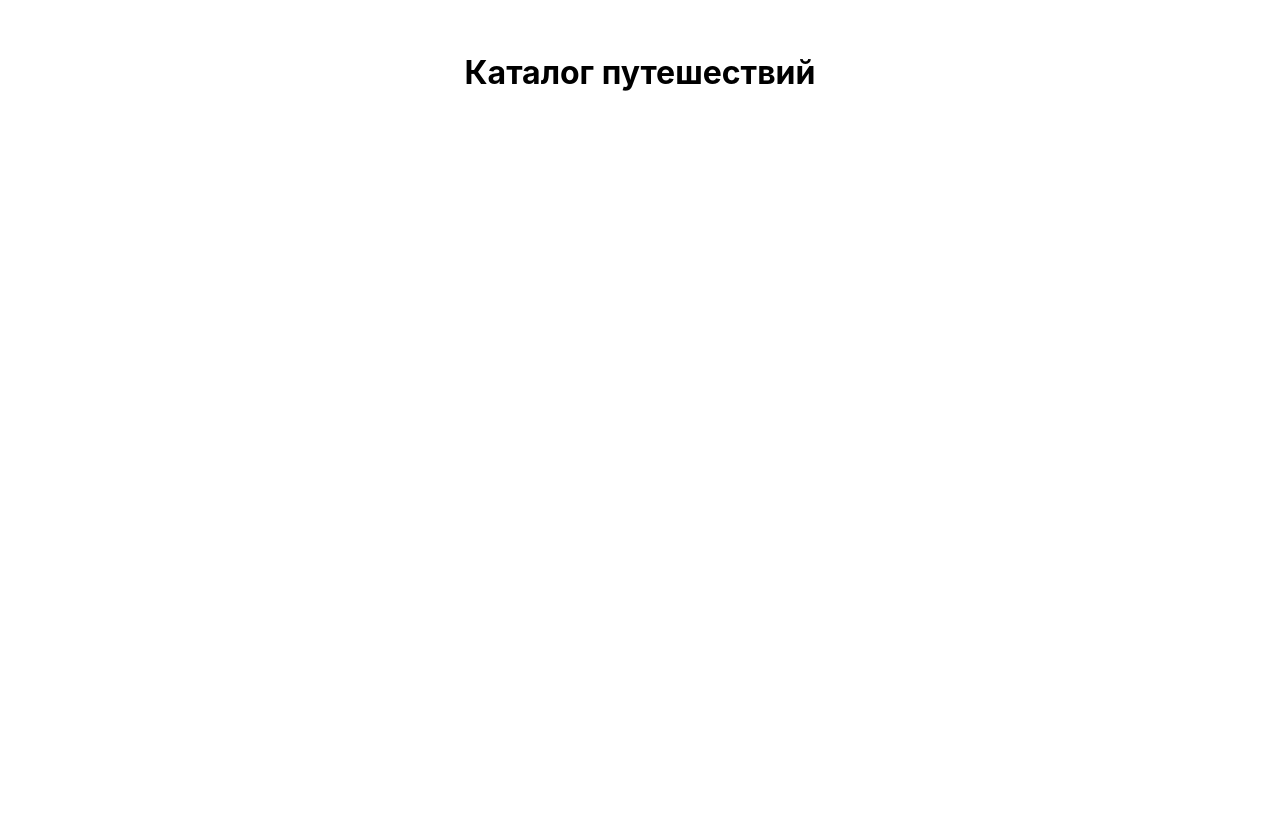
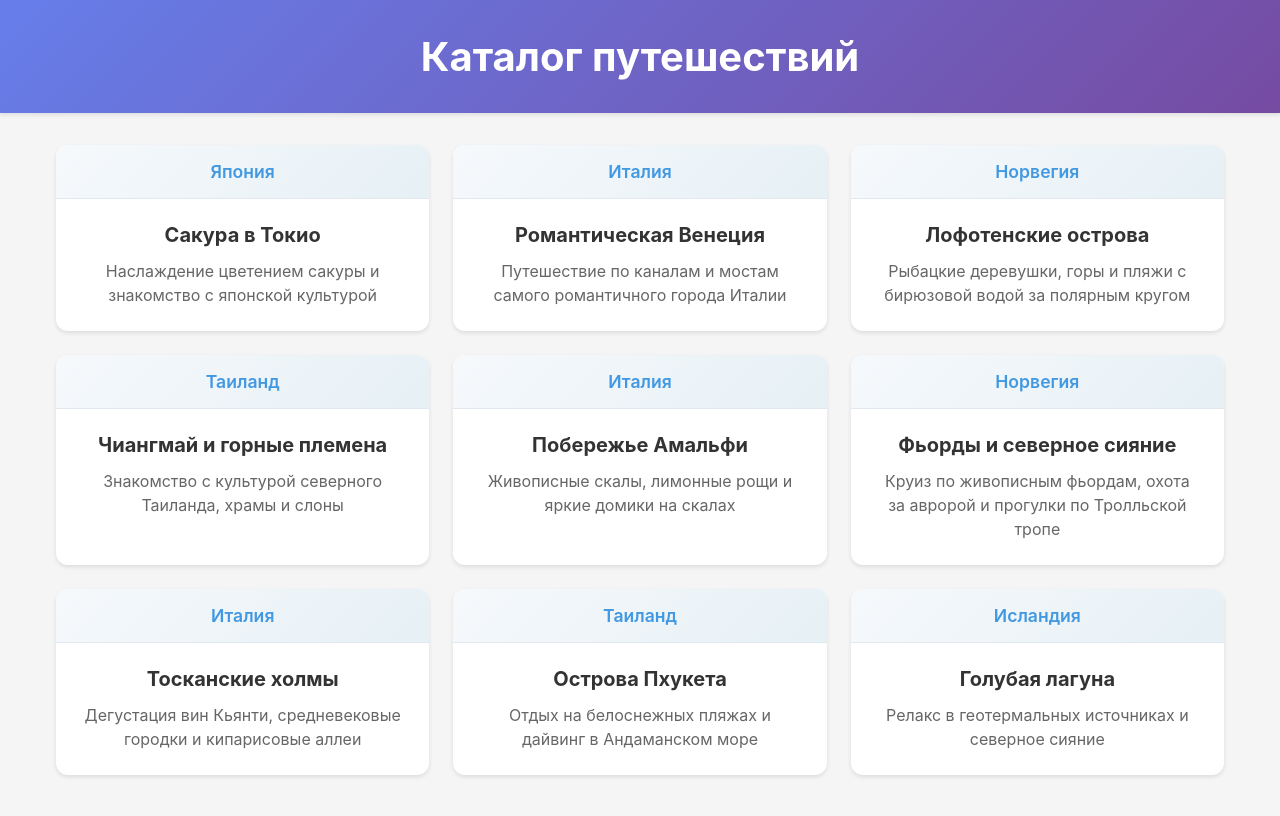
Before and after one commit to monri-byte/Travel, a React (Create React App) app: page / in a window 1280 px wide. Shown: the top 816 px of the page. Built offline with nearby package versions, Linux system fonts and the light colour scheme.

Commit message:
com2 feature cards

```diff
--- a/public/index.html
+++ b/public/index.html
@@ -8,7 +8,6 @@
     <title>Каталог путешествий</title>
 </head>
 <body>
-    <noscript>Вам необходимо включить JavaScript для работы этого приложения.</noscript>
     <div id="root"></div>
 </body>
 </html>
--- a/src/App.css
+++ b/src/App.css
@@ -1,4 +1,91 @@
+* {
+  box-sizing: border-box;
+  margin: 0;
+  padding: 0;
+}
+
 .App {
+  min-height: 100vh;
+  display: flex;
+  flex-direction: column;
+}
+
+.app-header {
+  background: linear-gradient(135deg, #667eea 0%, #764ba2 100%);
+  color: white;
+  padding: 2rem;
   text-align: center;
-  padding: 2rem;
+  box-shadow: 0 2px 4px rgba(0,0,0,0.1);
 }
+
+.app-header h1 {
+  font-size: 2.5rem;
+}
+
+.main-content {
+  flex: 1;
+  max-width: 1200px;
+  margin: 2rem auto;
+  padding: 0 1rem;
+  width: 100%;
+}
+
+.travels-grid {
+  display: grid;
+  grid-template-columns: repeat(auto-fill, minmax(300px, 1fr));
+  gap: 1.5rem;
+  margin-bottom: 2rem;
+}
+
+.travel-card {
+  background: white;
+  border-radius: 12px;
+  overflow: hidden;
+  box-shadow: 0 2px 4px rgba(0,0,0,0.1);
+  transition: transform 0.3s, box-shadow 0.3s;
+}
+
+.travel-card:hover {
+  transform: translateY(-4px);
+  box-shadow: 0 4px 8px rgba(0,0,0,0.15);
+}
+
+.card-header {
+  padding: 1rem;
+  background: linear-gradient(135deg, #f6f9fc 0%, #e6f0f5 100%);
+  border-bottom: 1px solid #e2e8f0;
+  text-align: center;
+}
+
+.country-badge {
+  font-size: 1.1rem;
+  font-weight: 600;
+  color: #4299e1;
+}
+
+.card-body {
+  padding: 1.5rem;
+}
+
+.travel-title {
+  margin-bottom: 0.75rem;
+  color: #333;
+  font-size: 1.25rem;
+  text-align: center;
+}
+
+.travel-description {
+  color: #666;
+  line-height: 1.5;
+  text-align: center;
+}
+
+@media (max-width: 768px) {
+  .app-header h1 {
+    font-size: 2rem;
+  }
+
+  .travels-grid {
+    grid-template-columns: 1fr;
+  }
+}
--- a/src/App.js
+++ b/src/App.js
@@ -1,10 +1,77 @@
 import React from 'react';
 import './App.css';
+import TravelCard from './components/TravelCard';
 
 function App() {
+  const travels = [
+    {
+      id: Date.now() - 1,
+      country: 'Япония',
+      title: 'Сакура в Токио',
+      description: 'Наслаждение цветением сакуры и знакомство с японской культурой'
+    },
+    {
+      id: Date.now() - 2,
+      country: 'Италия',
+      title: 'Романтическая Венеция',
+      description: 'Путешествие по каналам и мостам самого романтичного города Италии'
+    },
+    {
+      id: Date.now() - 3,
+      country: 'Норвегия',
+      title: 'Лофотенские острова',
+      description: 'Рыбацкие деревушки, горы и пляжи с бирюзовой водой за полярным кругом'
+    },
+    {
+      id: Date.now() - 4,
+      country: 'Таиланд',
+      title: 'Чиангмай и горные племена',
+      description: 'Знакомство с культурой северного Таиланда, храмы и слоны'
+    },
+    {
+      id: Date.now() - 5,
+      country: 'Италия',
+      title: 'Побережье Амальфи',
+      description: 'Живописные скалы, лимонные рощи и яркие домики на скалах'
+    },
+    {
+      id: Date.now() - 6,
+      country: 'Норвегия',
+      title: 'Фьорды и северное сияние',
+      description: 'Круиз по живописным фьордам, охота за авророй и прогулки по Тролльской тропе'
+    },
+    {
+      id: Date.now() - 7,
+      country: 'Италия',
+      title: 'Тосканские холмы',
+      description: 'Дегустация вин Кьянти, средневековые городки и кипарисовые аллеи'
+    },
+    {
+      id: Date.now() - 8,
+      country: 'Таиланд',
+      title: 'Острова Пхукета',
+      description: 'Отдых на белоснежных пляжах и дайвинг в Андаманском море'
+    },
+    {
+      id: Date.now() - 9,
+      country: 'Исландия',
+      title: 'Голубая лагуна',
+      description: 'Релакс в геотермальных источниках и северное сияние'
+    }
+  ];
+
   return (
     <div className="App">
-      <h1>Каталог путешествий</h1>
+      <header className="app-header">
+        <h1>Каталог путешествий</h1>
+      </header>
+      <main className="main-content">
+        <div className="travels-grid">
+          {travels.map(travel => (
+            <TravelCard key={travel.id} travel={travel} />
+          ))}
+        </div>
+      </main>
     </div>
   );
 }
--- /dev/null
+++ b/src/components/TravelCard.css
@@ -0,0 +1,42 @@
+.travel-card {
+  background: white;
+  border-radius: 12px;
+  overflow: hidden;
+  box-shadow: 0 2px 4px rgba(0, 0, 0, 0.1);
+  transition: transform 0.3s, box-shadow 0.3s;
+}
+
+.travel-card:hover {
+  transform: translateY(-4px);
+  box-shadow: 0 4px 8px rgba(0, 0, 0, 0.15);
+}
+
+.card-header {
+  padding: 1rem;
+  background: linear-gradient(135deg, #f6f9fc 0%, #e6f0f5 100%);
+  border-bottom: 1px solid #e2e8f0;
+  text-align: center;
+}
+
+.country-badge {
+  font-size: 1.1rem;
+  font-weight: 600;
+  color: #4299e1;
+}
+
+.card-body {
+  padding: 1.5rem;
+}
+
+.travel-title {
+  margin-bottom: 0.75rem;
+  color: #333;
+  font-size: 1.25rem;
+  text-align: center;
+}
+
+.travel-description {
+  color: #666;
+  line-height: 1.5;
+  text-align: center;
+}
--- /dev/null
+++ b/src/components/TravelCard.js
@@ -0,0 +1,17 @@
+import React from 'react';
+
+function TravelCard({ travel }) {
+  return (
+    <div className="travel-card">
+      <div className="card-header">
+        <span className="country-badge">{travel.country}</span>
+      </div>
+      <div className="card-body">
+        <h3 className="travel-title">{travel.title}</h3>
+        <p className="travel-description">{travel.description}</p>
+      </div>
+    </div>
+  );
+}
+
+export default TravelCard;
--- a/src/index.css
+++ b/src/index.css
@@ -5,4 +5,5 @@
     sans-serif;
   -webkit-font-smoothing: antialiased;
   -moz-osx-font-smoothing: grayscale;
+  background-color: #f5f5f5;
 }
```
